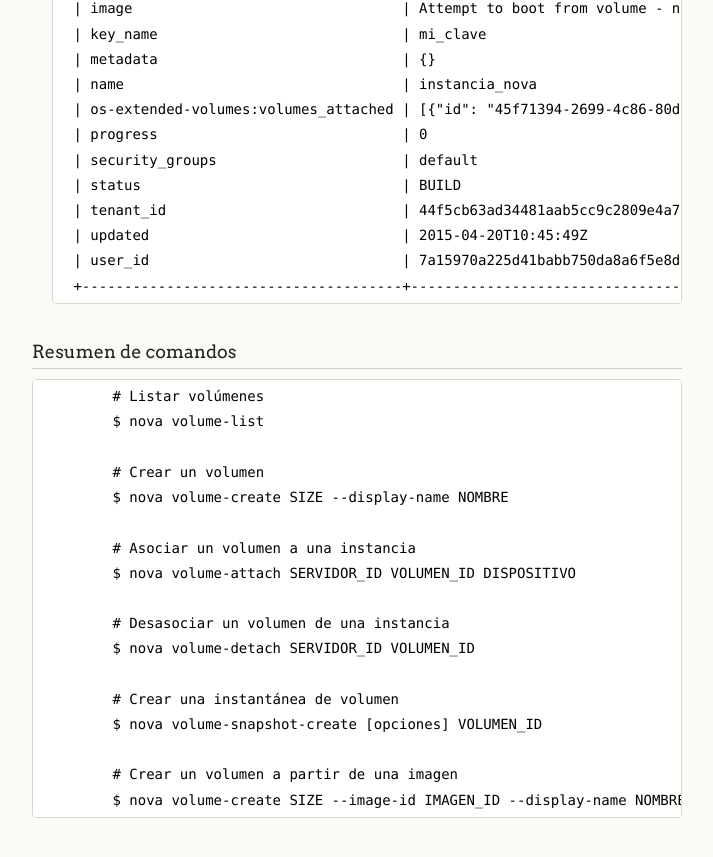
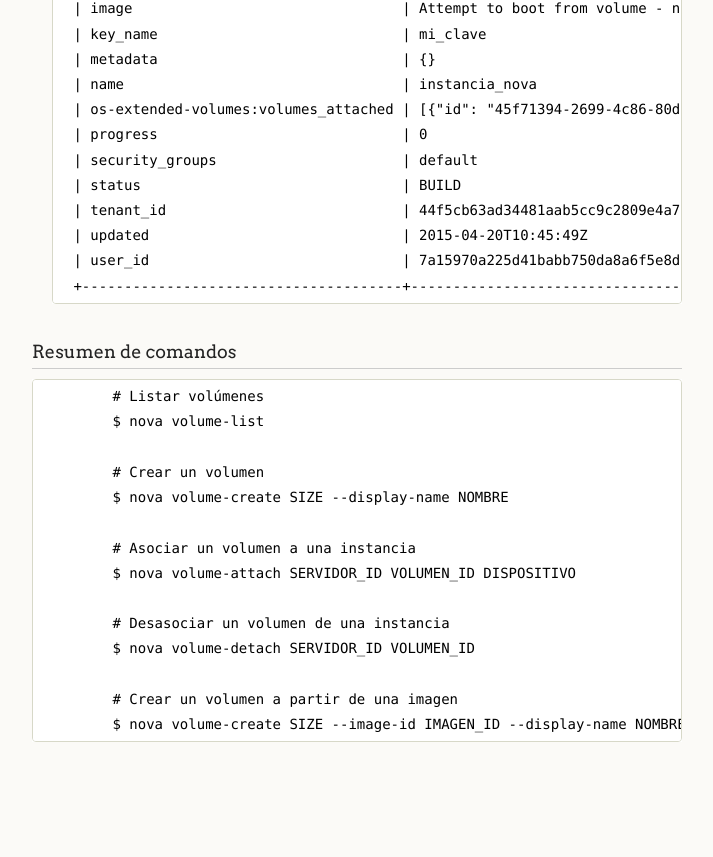
Before and after one commit to iesgn/cloud2, a Jekyll site: the page built from curso/u5/volumen.md, in a window 1280 px wide and 900 px high, scrolled down 2736 px. Shown: the top 857 px of the window, without its empty margins (278-991 px from the left). Built offline with Jekyll 4.4.1, drawn with Linux system fonts in a browser that asks for light colours; after the commit the page ends 3560 px from its top, so only the background shows below that.

Commit message:
No hay instantaneas de volumenes

```diff
--- a/curso/u5/volumen.md
+++ b/curso/u5/volumen.md
@@ -144,8 +144,5 @@ nuestro sistema:
 		# Desasociar un volumen de una instancia
 		$ nova volume-detach SERVIDOR_ID VOLUMEN_ID
 
-		# Crear una instantánea de volumen
-		$ nova volume-snapshot-create [opciones] VOLUMEN_ID
-
 		# Crear un volumen a partir de una imagen
 		$ nova volume-create SIZE --image-id IMAGEN_ID --display-name NOMBRE
```
